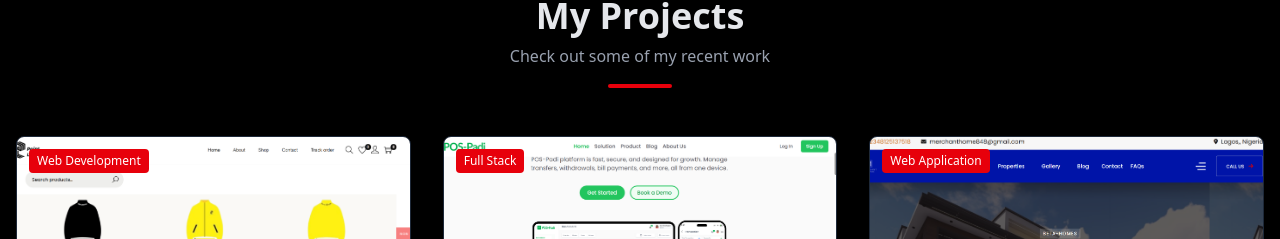
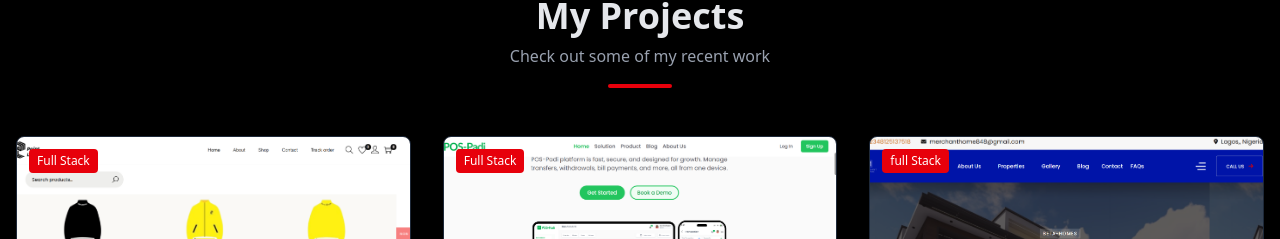
Before and after one commit to ZorichDev/FranTech, a React (Vite) app: page / in a window 1280 px wide. Shown: the part 1888-2127 px from the top of the page. Built offline with nearby package versions, Linux system fonts and the light colour scheme.

Commit message:
full stack change

```diff
--- a/src/PortfolioWebsite.jsx
+++ b/src/PortfolioWebsite.jsx
@@ -258,7 +258,7 @@ export default function PortfolioWebsite() {
             <div className="grid grid-cols-1 md:grid-cols-2 lg:grid-cols-3 gap-8 mt-12">
               <ProjectCard
                 title="E-Commerce Platform"
-                category="Web Development"
+                category="Full Stack"
                 image={ecommerce}
                 description="A full-featured e-commerce platform built with React, Node.js, and MongoDB."
                 techStack={["React", "Node.js", "MongoDB", "Express"]}
@@ -276,7 +276,7 @@ export default function PortfolioWebsite() {
               />
               <ProjectCard
                 title="Real Estate"
-                category="Web Application"
+                category="full Stack"
                 image={betahomes}
                 description="A Real Estate company website ."
                 techStack={["React ", "Tailwind", ]}
```
